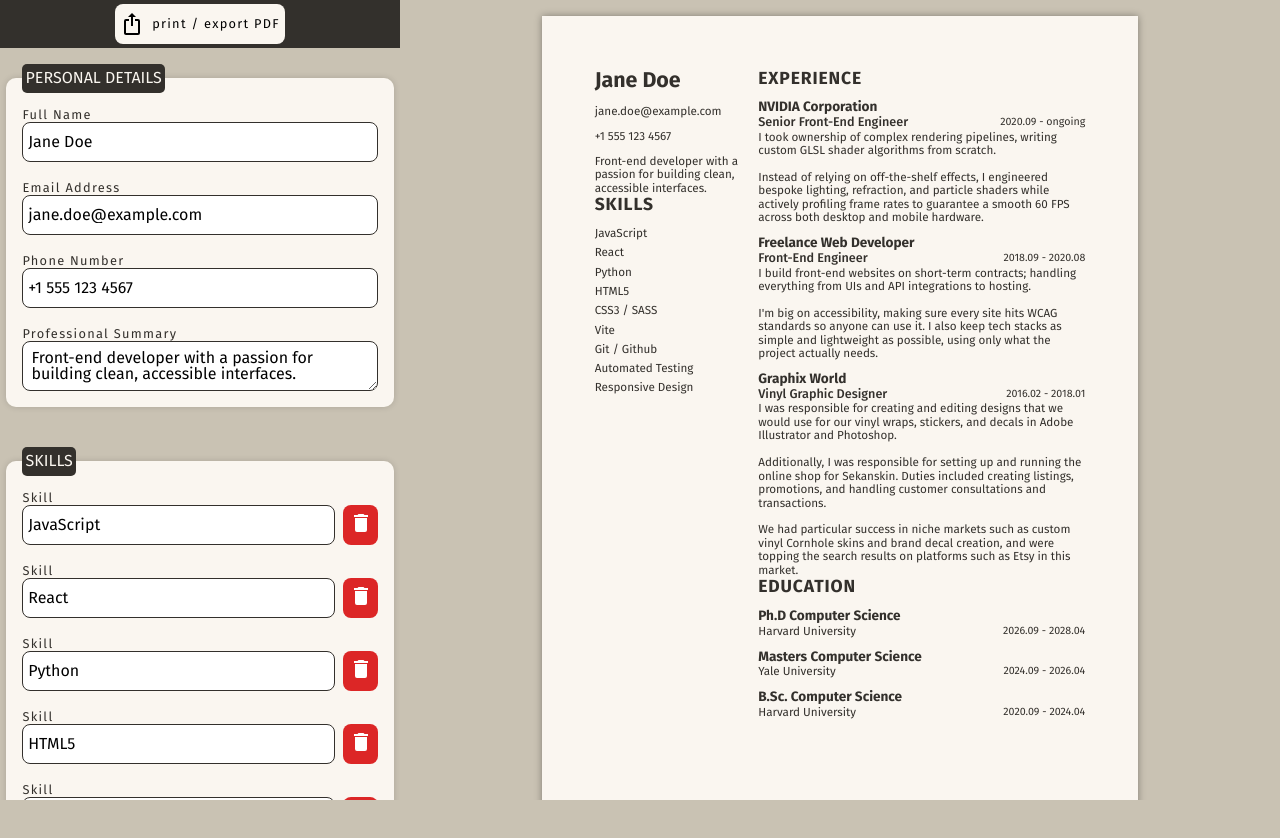
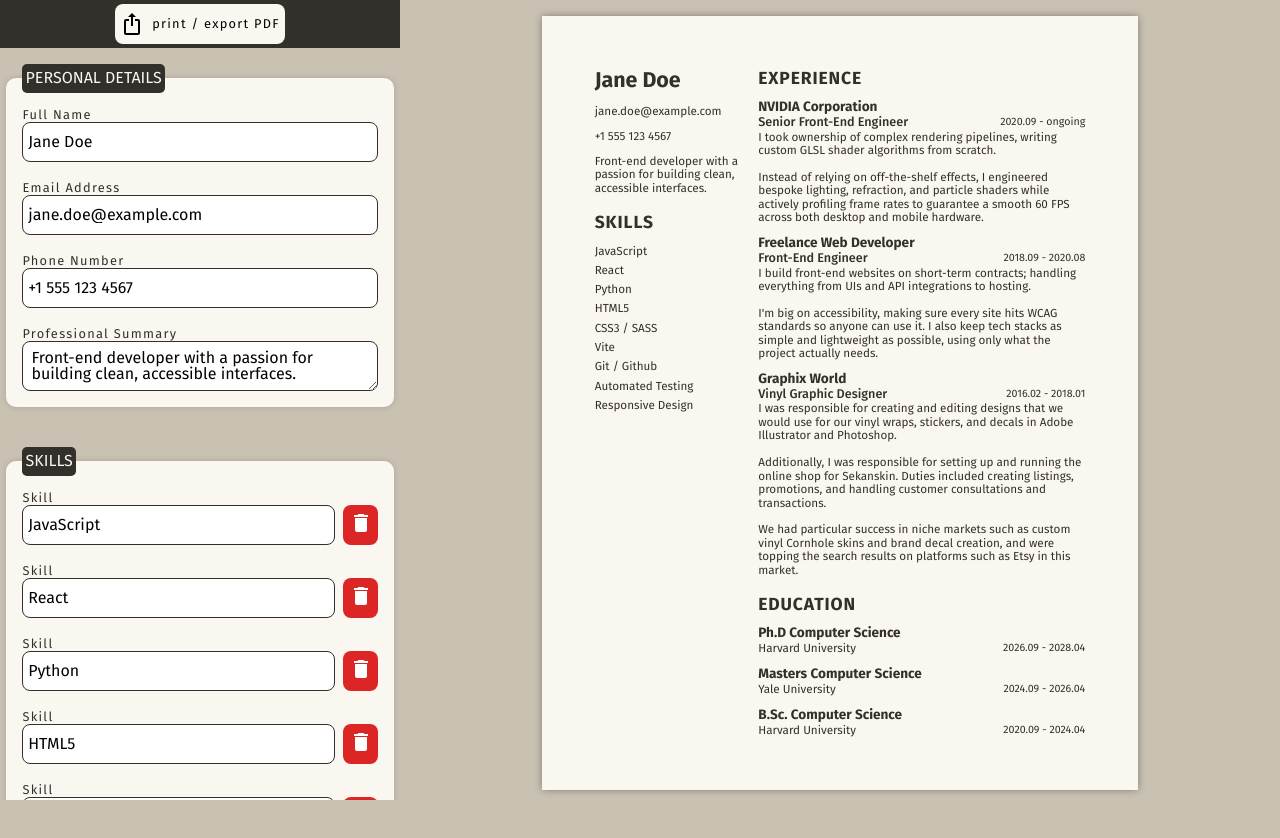
Before and after one commit to Long-Hold/odin-cv-application, a React (Vite) app: page / in a window 1280 px wide. Shown: the top 838 px of the page. Built offline with nearby package versions, Linux system fonts and the light colour scheme.

Commit message:
feat: make .resumeTemplate a flex container instead of grid (#46)

```diff
--- a/src/components/display/styles/ResumeTemplate.css
+++ b/src/components/display/styles/ResumeTemplate.css
@@ -23,28 +23,21 @@
   box-shadow: 0 0 10px rgba(0, 0, 0, 0.355);
   padding: 0.75in;
 
-  /* Grid Styling */
-  display: grid;
-  grid-template-columns: 1fr 2fr;
-  grid-template-rows: repeat(4, max-content);
-  grid-template-areas:
-    "PersonalDetails WorkExperienceDetails"
-    "SkillsDetails WorkExperienceDetails"
-    "SkillsDetails EducationDetails"
-    "SkillsDetails EducationDetails";
+  display: flex;
+  flex-flow: row nowrap;
+
   row-gap: 1.5em;
 
-  .personalDetails {
-    grid-area: PersonalDetails;
+  .detailColumn {
+    display: flex;
+    flex-flow: column nowrap;
+    gap: 1.5em;
   }
-  .workExperienceDetails {
-    grid-area: WorkExperienceDetails;
+  .detailColumn:first-child {
+    flex: 1;
   }
-  .skillsDetails {
-    grid-area: SkillsDetails;
-  }
-  .educationDetails {
-    grid-area: EducationDetails;
+  .detailColumn:nth-child(2) {
+    flex: 2;
   }
 
   h1 {
```
